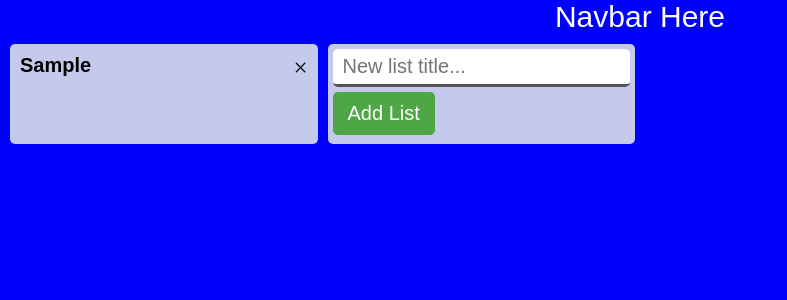
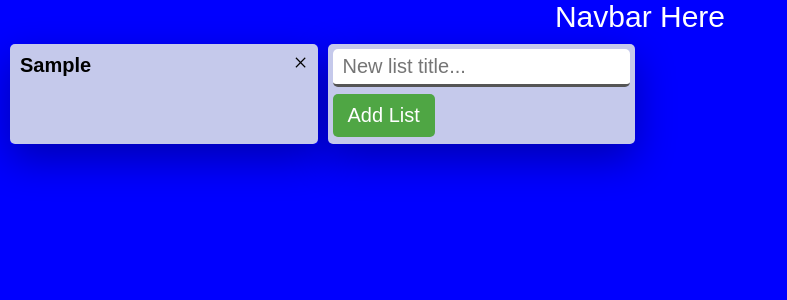
Before and after one commit to edjunma/v11-geckos-team-03, a React (Create React App) app: page / in a window 1280 px wide. Both pictures are taken after typing "Sample" into the empty fields and a click on the input "Add List". Shown: the top 300 px of the page, without its empty margins (0-787 px from the left). Built offline with nearby package versions, Linux system fonts and the light colour scheme.

Commit message:
Refactor JS, add hover and box shadows

```diff
--- a/src/components/Board.js
+++ b/src/components/Board.js
@@ -3,12 +3,7 @@ import List from "./List";
 import React from "react";
 
 class Board extends React.Component {
-  constructor(props) {
-    super(props);
-    this.state = { lists: [] };
-  }
-
-  currentLists = [];
+  state = { lists: [] };
 
   // List constructor function
   List = function(title) {
@@ -18,14 +13,16 @@ class Board extends React.Component {
 
   // Update state with new list, setting the list title as the argument 'title'
   onListSubmit = title => {
-    this.currentLists.push(new this.List(title));
-    this.setState({ lists: this.currentLists });
+    let currentLists = [...this.state.lists];
+    currentLists.push(new this.List(title));
+    this.setState({ lists: currentLists });
   };
 
   // Iterate over lists, keep only the ones that have a title other than the function argument
   removeList = title => {
-    this.currentLists = this.currentLists.filter(list => list.title !== title);
-    this.setState({ lists: this.currentLists });
+    let currentLists = [...this.state.lists];
+    currentLists = currentLists.filter(list => list.title !== title);
+    this.setState({ lists: currentLists });
   };
 
   // Function to create List components from state
--- a/src/index.css
+++ b/src/index.css
@@ -21,7 +21,8 @@ body {
 
 .addList {
   border-radius: 0.5rem;
-  background-color: #c5c9eb; }
+  background-color: #c5c9eb;
+  box-shadow: 0 1.5rem 4rem rgba(0, 0, 0, 0.3); }
   .addList__form {
     width: 100%; }
 
@@ -50,7 +51,13 @@ body {
     font-size: 2rem;
     background-color: #4fa644;
     color: white;
-    cursor: pointer; }
+    cursor: pointer;
+    transition: all 0.2s; }
+    .form__submit:focus, .form__submit:active {
+      outline: none;
+      transform: translateY(2px); }
+    .form__submit:hover {
+      background-color: #387430; }
 
 .list {
   width: 100%;
@@ -59,17 +66,27 @@ body {
   margin: 0 0 0 0;
   padding: 1rem;
   min-height: 100px;
-  position: relative;
-  overflow: hidden; }
+  position: relative; }
   .list__heading {
     font-size: 2rem;
     width: 90%;
+    overflow: hidden;
     font-family: sans-serif; }
   .list__remove {
     position: absolute;
-    top: 1rem;
+    top: 0.5rem;
     right: 1rem;
     cursor: pointer;
     font-size: 2.5rem; }
     .list__remove:hover {
       color: red; }
+
+.list:after {
+  content: "";
+  position: absolute;
+  top: 0;
+  left: 0;
+  bottom: 0;
+  right: 0;
+  z-index: -1;
+  box-shadow: 0 1.5rem 4rem rgba(0, 0, 0, 0.3); }
--- a/src/sass/abstracts/_variables.scss
+++ b/src/sass/abstracts/_variables.scss
@@ -1,6 +1,9 @@
 // COLORS
 $list-background: #c5c9eb;
+
 $color-primary: #4fa644;
+$color-primary-light: #64d355;
+$color-primary-dark: #387430;
 
 // LAYOUT
 $list-width: 30rem;
--- a/src/sass/components/_board.scss
+++ b/src/sass/components/_board.scss
@@ -9,6 +9,8 @@
 .addList {
   border-radius: 0.5rem;
   background-color: $list-background;
+  box-shadow: 0 1.5rem 4rem rgba(0, 0, 0, 0.3);
+
   &__form {
     width: 100%;
   }
--- a/src/sass/components/_form.scss
+++ b/src/sass/components/_form.scss
@@ -31,5 +31,16 @@
     background-color: $color-primary;
     color: white;
     cursor: pointer;
+    transition: all 0.2s;
+
+    &:focus,
+    &:active {
+      outline: none;
+      transform: translateY(2px);
+    }
+
+    &:hover {
+      background-color: $color-primary-dark;
+    }
   }
 }
--- a/src/sass/components/_list.scss
+++ b/src/sass/components/_list.scss
@@ -6,17 +6,18 @@
   padding: 1rem;
   min-height: 100px;
   position: relative;
-  overflow: hidden;
+  //overflow: hidden;
 
   &__heading {
     font-size: 2rem;
     width: 90%;
+    overflow: hidden;
     font-family: sans-serif;
   }
 
   &__remove {
     position: absolute;
-    top: 1rem;
+    top: 0.5rem;
     right: 1rem;
     cursor: pointer;
     font-size: 2.5rem;
@@ -26,3 +27,14 @@
     }
   }
 }
+
+.list:after {
+  content: "";
+  position: absolute;
+  top: 0;
+  left: 0;
+  bottom: 0;
+  right: 0;
+  z-index: -1;
+  box-shadow: 0 1.5rem 4rem rgba(0, 0, 0, 0.3);
+}
```
